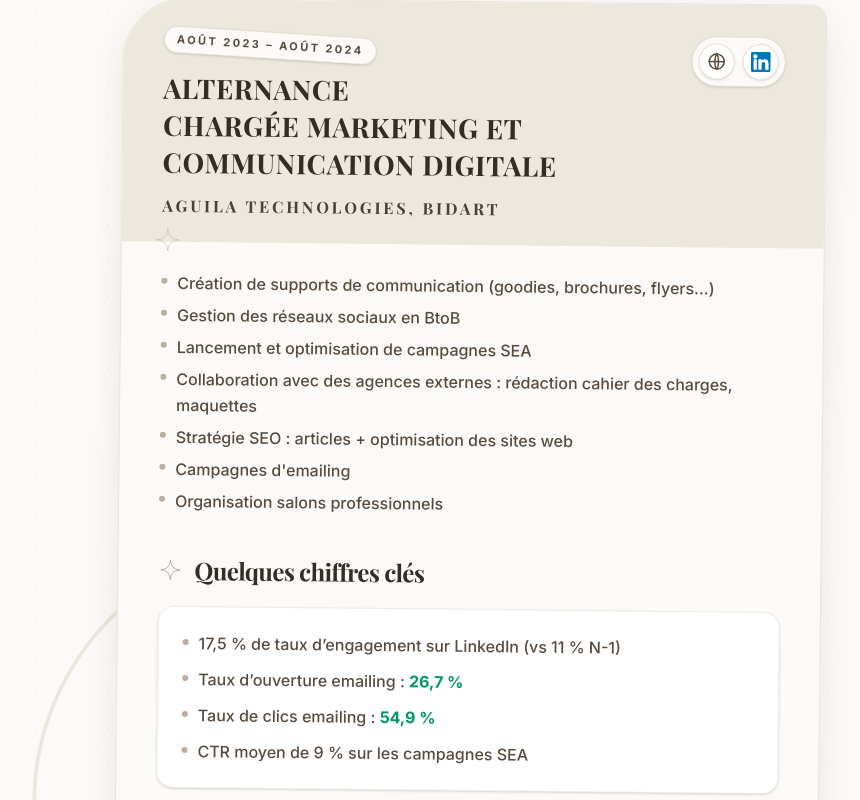
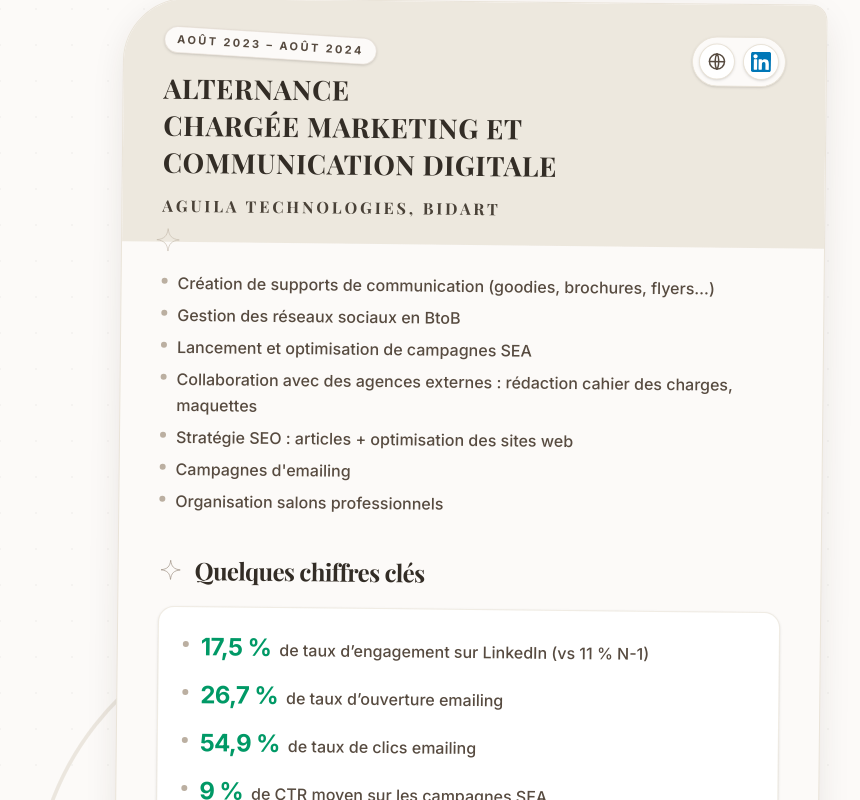
Before and after one commit to sixtinerocha/portfolio, a React (Vite) app: page /experience in a window 1280 px wide. Shown: the part 1720-2520 px from the top of the page, without its empty margins (361-1221 px from the left). Built offline with nearby package versions, Linux system fonts and the light colour scheme; a web font is replaced by a local one.

Commit message:
Update Experience page: refine metrics, fix styling, and adjust layout

```diff
--- a/src/pages/Experience.tsx
+++ b/src/pages/Experience.tsx
@@ -33,7 +33,7 @@ const experiences: Experience[] = [
   {
     id: 0,
     role: 'ALTERNANCE\nASSISTANTE CHEF DE\nCAMPAGNE & CONTENT',
-    company: 'Groupe NAOS (Bioderma – Institut Esthederm – État Pur), Lyon',
+    company: 'Groupe NAOS (Bioderma – Institut Esthederm – Etat Pur), Lyon',
     date: 'Septembre 2024 – Septembre 2026',
     description: [
       'Aide au déploiement des campagnes média',
@@ -122,7 +122,7 @@ const experiences: Experience[] = [
     company: 'IRIS&ARLO, MONTRÉAL',
     date: 'Janvier – Mai 2023',
     description: [
-      'Lancement de la marque :',
+      'Lancement de la marque',
       'Organisation et participation à des évènements',
       "Rédaction d'articles SEO",
       'Lancement du compte TikTok et création de contenu',
@@ -353,8 +353,8 @@ const FIGURES_2025: KeyMetric[] = [
     headline: '+108 %',
     headlineSuffix: 'followers vs 2024',
     details: [
-      '**+11,1K** followers gagnés sur l\'année 2025',
-      'VS 5,3K gagnés en 2024 (**+26,6 %** VS 2023)',
+      '**11,1K** followers gagnés sur l\'année 2025',
+      'VS 5,3K gagnés en 2024 (**26,6 %** VS 2023)',
     ],
   },
   {
@@ -362,9 +362,9 @@ const FIGURES_2025: KeyMetric[] = [
     headline: '+47 %',
     headlineSuffix: 'followers vs 2024',
     details: [
-      '+3,7K followers gagnés sur l\'année 2025',
-      "+40K j'aimes sur 2025",
-      '+700 commentaires générés en 2025',
+      '3,7K followers gagnés sur l\'année 2025',
+      "40K j'aimes sur 2025",
+      '700 commentaires générés en 2025',
     ],
   },
 ];
@@ -375,8 +375,6 @@ const FIGURES_T1_2026: KeyMetric[] = [
     headline: '+23,6 %',
     headlineSuffix: 'followers vs T1 2025',
     details: [
-      '**+3,8K** followers gagnés sur le T1 2026',
-      'VS 3,1K gagnés sur le T1 2025',
       "Taux d'engagement : **2,14 %**",
       'Taux de complétion moyen : **25,5 %**',
     ],
@@ -386,11 +384,9 @@ const FIGURES_T1_2026: KeyMetric[] = [
     headline: '+295 %',
     headlineSuffix: 'followers vs T1 2025',
     details: [
-      '**+1,1K** followers gagnés',
-      'VS 280 gagnés sur le T1 2025',
       "Taux d'engagement : **3,49 %**",
-      "+6,6K j’aimes sur le T1 2026",
-      '+222 commentaires',
+      "6,6K j’aimes sur le T1 2026",
+      '222 commentaires',
     ],
   },
 ];
@@ -522,24 +518,36 @@ function AguilaExtras() {
         </h5>
       </div>
       <div className="bg-white border border-stone-200/70 rounded-2xl shadow-sm p-5 md:p-6">
-        <ul className="space-y-3 text-[15px] md:text-base text-stone-700 font-medium">
-          <li className="flex items-start gap-2.5">
-            <span className="mt-2 w-1.5 h-1.5 rounded-full bg-stone-400 shrink-0" />
-            <span>17,5 % de taux d’engagement sur LinkedIn (vs 11 % N-1)</span>
-          </li>
-          <li className="flex items-start gap-2.5">
-            <span className="mt-2 w-1.5 h-1.5 rounded-full bg-stone-400 shrink-0" />
-            <span dangerouslySetInnerHTML={{ __html: 'Taux d’ouverture emailing : <span class="font-bold text-emerald-600">26,7 %</span>' }} />
-          </li>
-          <li className="flex items-start gap-2.5">
-            <span className="mt-2 w-1.5 h-1.5 rounded-full bg-stone-400 shrink-0" />
-            <span dangerouslySetInnerHTML={{ __html: 'Taux de clics emailing : <span class="font-bold text-emerald-600">54,9 %</span>' }} />
-          </li>
-          <li className="flex items-start gap-2.5">
-            <span className="mt-2 w-1.5 h-1.5 rounded-full bg-stone-400 shrink-0" />
-            <span>CTR moyen de 9 % sur les campagnes SEA</span>
-          </li>
-        </ul>
+        <div className="space-y-4">
+          <div className="flex items-start gap-3">
+             <div className="w-1.5 h-1.5 rounded-full bg-stone-400 shrink-0 mt-2.5" />
+             <p className="leading-tight">
+               <span className="font-bold text-emerald-600 text-xl md:text-2xl tracking-tight">17,5 %</span>
+               <span className="ml-2 text-stone-700 text-sm md:text-base font-medium">de taux d’engagement sur LinkedIn (vs 11 % N-1)</span>
+             </p>
+          </div>
+          <div className="flex items-start gap-3">
+             <div className="w-1.5 h-1.5 rounded-full bg-stone-400 shrink-0 mt-2.5" />
+             <p className="leading-tight">
+               <span className="font-bold text-emerald-600 text-xl md:text-2xl tracking-tight">26,7 %</span>
+               <span className="ml-2 text-stone-700 text-sm md:text-base font-medium">de taux d’ouverture emailing</span>
+             </p>
+          </div>
+          <div className="flex items-start gap-3">
+             <div className="w-1.5 h-1.5 rounded-full bg-stone-400 shrink-0 mt-2.5" />
+             <p className="leading-tight">
+               <span className="font-bold text-emerald-600 text-xl md:text-2xl tracking-tight">54,9 %</span>
+               <span className="ml-2 text-stone-700 text-sm md:text-base font-medium">de taux de clics emailing</span>
+             </p>
+          </div>
+          <div className="flex items-start gap-3">
+             <div className="w-1.5 h-1.5 rounded-full bg-stone-400 shrink-0 mt-2.5" />
+             <p className="leading-tight">
+               <span className="font-bold text-emerald-600 text-xl md:text-2xl tracking-tight">9 %</span>
+               <span className="ml-2 text-stone-700 text-sm md:text-base font-medium">de CTR moyen sur les campagnes SEA</span>
+             </p>
+          </div>
+        </div>
       </div>
     </section>
   );
@@ -557,23 +565,32 @@ function LeKoiExtras() {
         </h5>
       </div>
       <div className="bg-white border border-stone-200/70 rounded-2xl shadow-sm p-5 md:p-6 mb-8">
-        <ul className="space-y-3 text-[15px] md:text-base text-stone-700 font-medium">
-          <li className="flex items-start gap-2.5">
-            <span className="mt-2 w-1.5 h-1.5 rounded-full bg-stone-400 shrink-0" />
-            <span>100 % du restaurant rempli, soit 48 couverts</span>
-          </li>
-          <li className="flex items-start gap-2.5">
-            <span className="mt-2 w-1.5 h-1.5 rounded-full bg-stone-400 shrink-0" />
-            <span>Plus de 500 € récoltés pour les deux associations partenaires</span>
-          </li>
-          <li className="flex items-start gap-2.5">
-            <span className="mt-2 w-1.5 h-1.5 rounded-full bg-stone-400 shrink-0" />
-            <span>6K impressions sur les réseaux sociaux</span>
-          </li>
-        </ul>
+        <div className="space-y-4">
+          <div className="flex items-start gap-3">
+             <div className="w-1.5 h-1.5 rounded-full bg-stone-400 shrink-0 mt-2.5" />
+             <p className="leading-tight">
+               <span className="font-bold text-emerald-600 text-xl md:text-2xl tracking-tight">100 %</span>
+               <span className="ml-2 text-stone-700 text-sm md:text-base font-medium">du restaurant rempli, soit 48 couverts</span>
+             </p>
+          </div>
+          <div className="flex items-start gap-3">
+             <div className="w-1.5 h-1.5 rounded-full bg-stone-400 shrink-0 mt-2.5" />
+             <p className="leading-tight">
+               <span className="font-bold text-emerald-600 text-xl md:text-2xl tracking-tight">500 €</span>
+               <span className="ml-2 text-stone-700 text-sm md:text-base font-medium">récoltés pour les deux associations partenaires</span>
+             </p>
+          </div>
+          <div className="flex items-start gap-3">
+             <div className="w-1.5 h-1.5 rounded-full bg-stone-400 shrink-0 mt-2.5" />
+             <p className="leading-tight">
+               <span className="font-bold text-emerald-600 text-xl md:text-2xl tracking-tight">6K</span>
+               <span className="ml-2 text-stone-700 text-sm md:text-base font-medium">impressions sur les réseaux sociaux</span>
+             </p>
+          </div>
+        </div>
       </div>
 
-      <div className="grid grid-cols-2 gap-4 sm:gap-6">
+      <div className="grid grid-cols-2 gap-4 sm:gap-6 items-center">
         <motion.figure
           initial={{ opacity: 0, y: 14 }}
           whileInView={{ opacity: 1, y: 0 }}
@@ -592,7 +609,7 @@ function LeKoiExtras() {
           transition={{ duration: 0.7 }}
           className="bg-white border border-stone-200 rounded-2xl shadow-md p-3 sm:p-4 rotate-[2deg]"
         >
-          <div className="aspect-[4/3] overflow-hidden rounded-xl">
+          <div className="aspect-[3/4] overflow-hidden rounded-xl">
             <img src="/assets/photos/restaurant-2.png" alt="Projet Restaurant 2" className="w-full h-full object-cover" />
           </div>
         </motion.figure>
```
Also changed, not shown: public/assets/photos/restaurant-1 2.png (added), public/assets/photos/restaurant-2 2.png (added).
